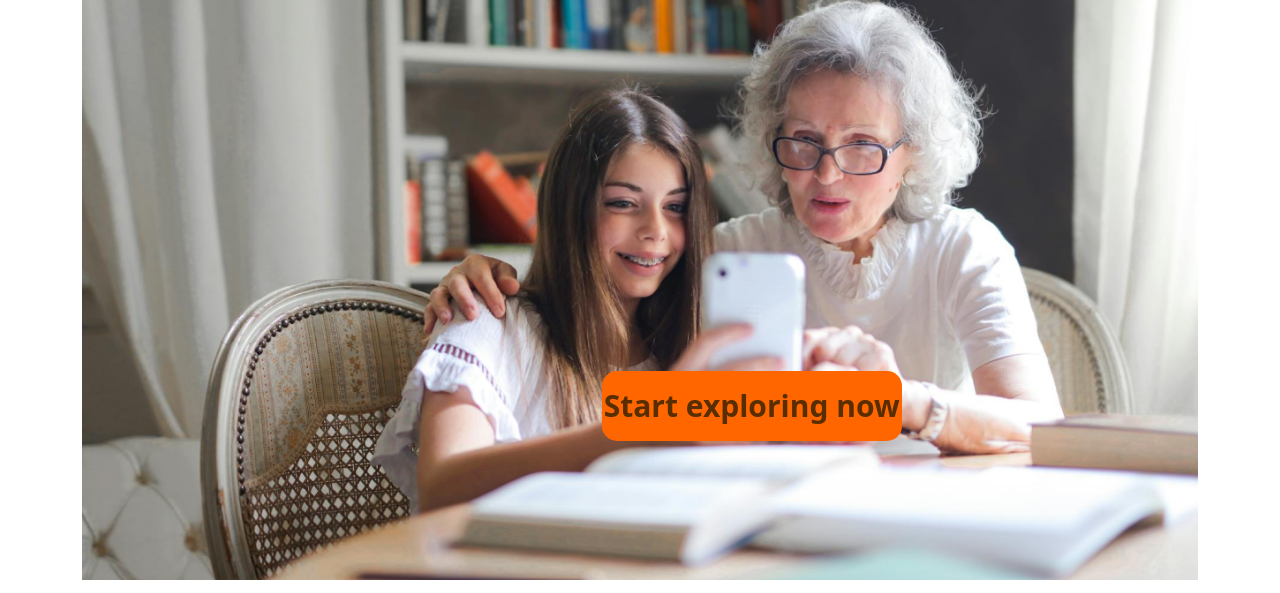
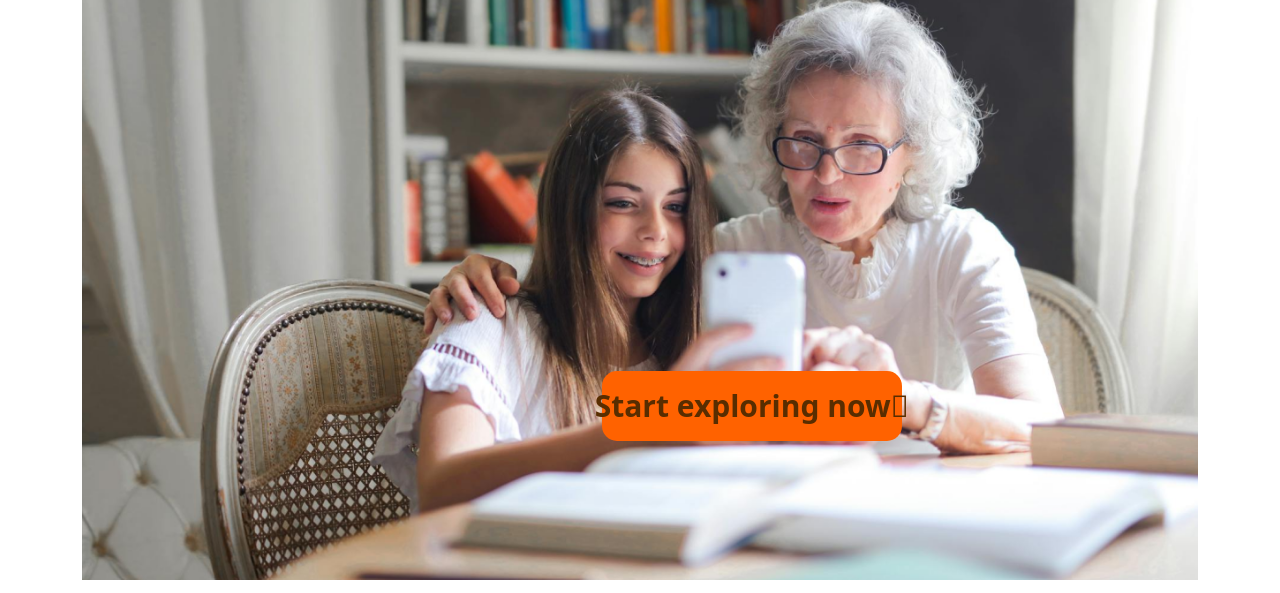
Before and after one commit to starry9x/ShareJoy, a Flask app: page / in a window 1280 px wide. Shown: the part 207-800 px from the top of the page. Run offline with Flask 3, Linux system fonts and the light colour scheme.

Commit message:
button changes

```diff
--- a/static/css/homepage.css
+++ b/static/css/homepage.css
@@ -17,7 +17,7 @@
     top: 70%;                 /* vertical placement */
     left: 60%;                /* horizontal placement */
     transform: translate(-50%, -50%); /* center the button */
-    background-color: #ff6600;
+    background-color: #FF6200;
     color: #582D00;
     border: none;
     border-radius: 15px;
--- a/templates/base.html
+++ b/templates/base.html
@@ -6,6 +6,7 @@
     <meta name="viewport" content="width=device-width, initial-scale=1">
     <link href="https://cdn.jsdelivr.net/npm/bootstrap@5.3.8/dist/css/bootstrap.min.css" rel="stylesheet">
     <link rel="stylesheet" href="{{ url_for('static', filename='css/navbar.css') }}">
+    <link rel="stylesheet" href="https://cdnjs.cloudflare.com/ajax/libs/font-awesome/6.0.0/css/all.min.css">
     {% block extra_css %}{% endblock %}
 </head>
 <body>
--- a/templates/homepage.html
+++ b/templates/homepage.html
@@ -9,7 +9,7 @@
 <p>Welcome.</p>
 <div class="image-container">
     <img src="{{ url_for('static', filename='images/hero_pexel_img.png') }}" alt="Hero Image" class="img-fluid">
-    <button class="overlay-btn me-3 fw-semibold"> Start exploring now </button>
+    <button class="overlay-btn me-3 fw-semibold"> Start exploring now <i class="font-awesome fa-arrow-right"></i></button>
 </div>
 
 {% endblock %}
```
